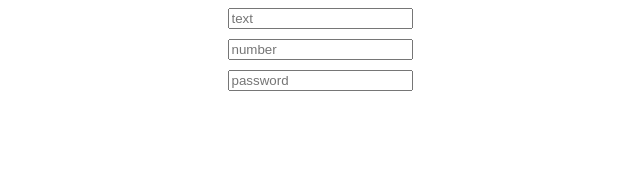
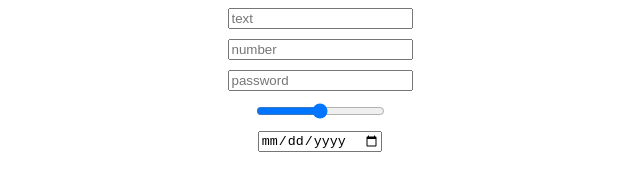
Before and after one commit to Rajesh-Reel/InputTypes, a plain HTML site: page index.html in a window 1280 px wide. Shown: the whole page, without its empty margins (320-960 px from the left). Drawn offline with Linux system fonts and the light colour scheme.

Commit message:
added range and date types, image input type is broken?

```diff
--- a/index.html
+++ b/index.html
@@ -13,6 +13,9 @@
             <input type="text" placeholder="text"/>
             <input type="number" placeholder="number"/>
             <input type="password" placeholder="password"/>
+            <!-- <input type="image"/> -->
+            <input type="range"/>
+            <input type="date"/>
         </div>
     </main>
 </body>
```
